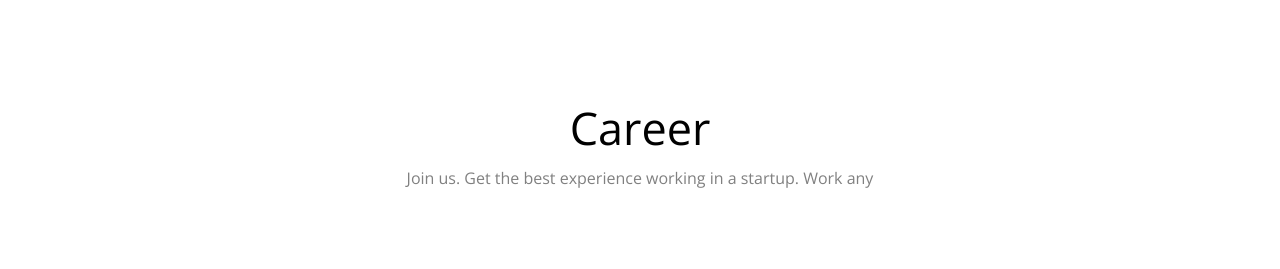
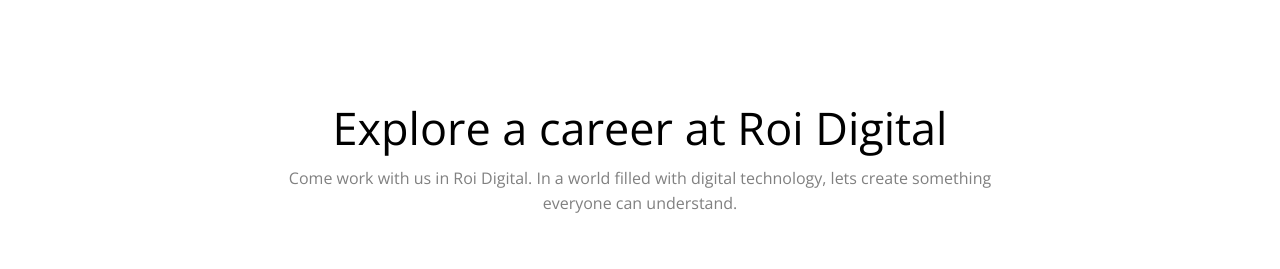
Before and after one commit to Nightking25/Roi-Digital, a website: page career.html in a window 1280 px wide. Shown: the part 64-333 px from the top of the page. Drawn offline with nearby package versions, Linux system fonts and the light colour scheme; some packages are replaced by stand-ins of ours.

```diff
--- a/career.html
+++ b/career.html
@@ -67,9 +67,9 @@
     <div class="row">
       <div class="col-sm-8 m-auto">
         <!-- Page Title -->
-        <h1>Career</h1>
+        <h1>Explore a career at Roi Digital</h1>
         <!-- Page Description -->
-        <p>Join us. Get the best experience working in a startup. Work any </p>
+        <p>Come work with us in Roi Digital. In a world filled with digital technology, lets create something everyone can understand.</p>
       </div>
     </div>
   </div>
```
Also changed, not shown: team.html (+1 -1 lines).
